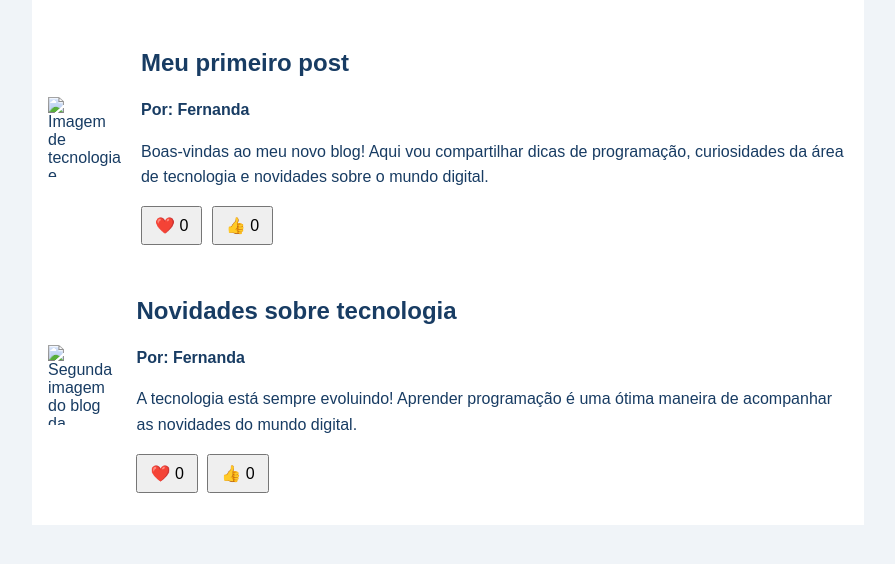
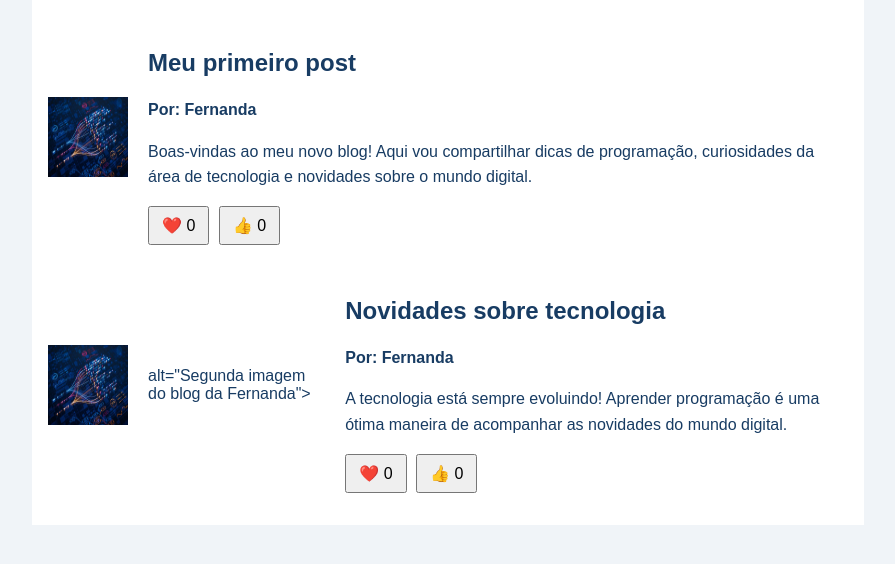
Before and after one commit to juliociesargomessouza-dotcom/FernandaSoares28, a plain HTML site: page index.html in a window 1280 px wide. Shown: the part 156-720 px from the top of the page, without its empty margins (192-1087 px from the left). Drawn offline with Linux system fonts and the light colour scheme.

Commit message:
Update index.html

```diff
--- a/index.html
+++ b/index.html
@@ -73,7 +73,7 @@
     <main>
 
         <article>
-            <img src="imagem-blog.png"
+            <img src="imagem-blog.png.jpeg"
             alt="Imagem de tecnologia e educação com livro aberto e cérebro digital">
 
             <div>
@@ -94,7 +94,7 @@
         </article>
 
         <article>
-            <img src="imagem2.png"
+            <img src="imagem-blog.png.jpeg">
             alt="Segunda imagem do blog da Fernanda">
 
             <div>
```
